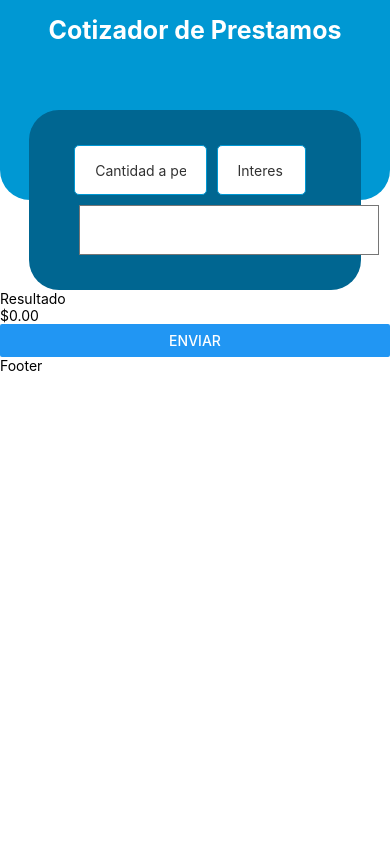
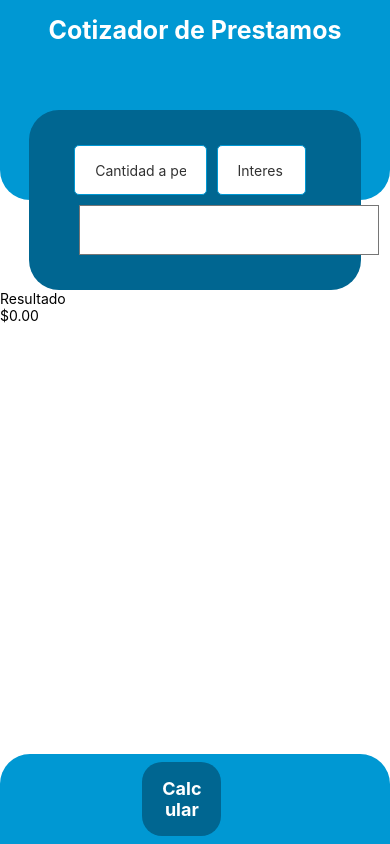
Before and after one commit to EstebanIndiveri/currencynative, a React Native app: screen / in a window 390 px wide. Built offline with nearby package versions, Linux system fonts and the light colour scheme.

Commit message:
add footer component

```diff
--- a/App.js
+++ b/App.js
@@ -2,16 +2,16 @@ import React, { Fragment,useState } from 'react';
 import globalStlyles from './src/utils/colors';
 import { StyleSheet,View,Text,SafeAreaView,StatusBar,Button } from 'react-native'
 import Form from './src/components/Form';
+import Footer from './src/components/Footer';
 
 const App = () => {
   const [capital, setCapital] = useState(null);
   const [interest,setInterest]=useState(null);
   const [months, setMonths] = useState(null);
-  const onSubmit=()=>{
+  const calculate=()=>{
     console.log('Capital:', capital)
     console.log('Interest:', interest)
     console.log('Months:', months)
-    console.log('approved')
 
   }
   return (
@@ -33,16 +33,7 @@ const App = () => {
         <Text>$0.00</Text>
       </View>
 
-
-      <View>
-        <Button
-        title="Enviar"
-        onPress={onsubmit}
-        />
-        <Text>Footer</Text>
-
-      </View>
-
+      <Footer calculate={calculate}/>
 
       </SafeAreaView>
     </Fragment>
--- /dev/null
+++ b/src/components/Footer.js
@@ -0,0 +1,42 @@
+import React from 'react'
+import { StyleSheet, Text, View,TouchableOpacity } from 'react-native'
+import colors from '../utils/colors'
+
+export default function Footer(props) {
+    const{calculate}=props;
+    return (
+        <View style={styles.viewFooter}>
+            <TouchableOpacity onPress={calculate}>
+                <View style={styles.button}>
+                <Text style={styles.text}>Calcular</Text>
+                </View>
+            </TouchableOpacity>
+        </View>
+    )
+}
+
+const styles = StyleSheet.create({
+    viewFooter:{
+        position:'absolute',
+        bottom:0,
+        width:'100%',
+        backgroundColor:colors.PRIMARY_COLOR,
+        height:90,
+        borderTopLeftRadius:30,
+        borderTopRightRadius:30,
+        alignItems:'center',
+        justifyContent:'center',
+    },
+    text:{
+        fontWeight:'bold',
+        fontSize:18,
+        color:'#FFF',
+        textAlign:'center'
+    },
+    button:{
+        backgroundColor:colors.PIMARY_COLOR_DARK,
+        padding:16,
+        borderRadius:20,
+        width:'75%',
+    }
+})
--- a/src/components/Form.js
+++ b/src/components/Form.js
@@ -17,11 +17,13 @@ const [selectedLanguage, setSelectedLanguage] = useState();
                 placeholder='Cantidad a pedir'
                 keyboardType='numeric'
                 style={styles.input}
+                onChange={e=>setCapital(e.nativeEvent.text)}
                 />
                  <TextInput
                 placeholder='Interes %'
                 keyboardType='numeric'
                 style={[styles.input,styles.inputPercentage]}
+                onChange={e=>setInterest(e.nativeEvent.text)}
                 />
 
             </View>
@@ -32,7 +34,7 @@ const [selectedLanguage, setSelectedLanguage] = useState();
   selectedValue={selectedLanguage}
   onValueChange={(itemValue, itemIndex) =>
     {setSelectedLanguage(itemValue)
-    console.log(itemValue)
+    setMonths(itemValue)
     }
   }>
   <Picker.Item label="3 meses" value="3" />
```
